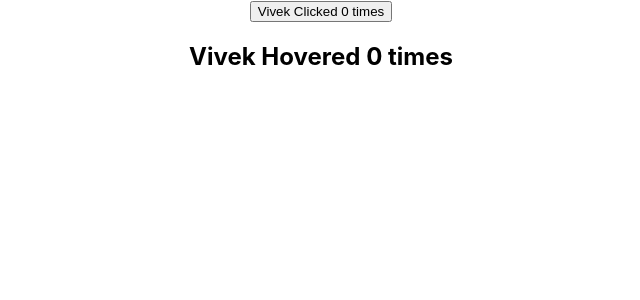
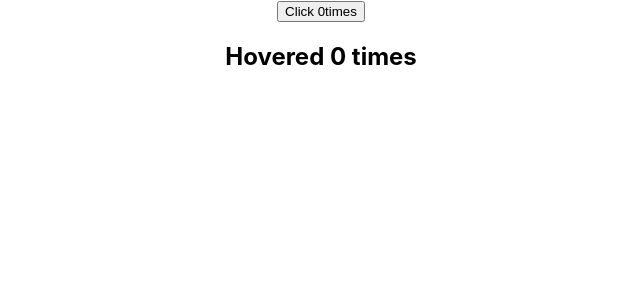
Before and after one commit to Vivek20ingh/React_tutorial, a React (Create React App) app: page / in a window 1280 px wide. Shown: the top 300 px of the page, without its empty margins (319-959 px from the left). Built offline with nearby package versions, Linux system fonts and the light colour scheme.

Commit message:
render props

```diff
--- a/src/App.js
+++ b/src/App.js
@@ -32,6 +32,8 @@
 import Errorboundr from './component1/Errorboundr';
 import ClickCounter from './component1/ClickCounter';
 import HoverCounter from './component1/HoverCounter';
+import ClickCounterTwo from './component1/ClickCounterTwo';
+import HoverCount2 from './component1/HoverCount2';
 
 
 
@@ -39,8 +41,10 @@
 
   return (
     <div className="App">
-      <ClickCounter/>
-      <HoverCounter/>
+      <ClickCounterTwo/>
+      <HoverCount2/>
+      {/* <ClickCounter/>
+      <HoverCounter/> */}
 
       {/* < Errorboundr><Hero heroName="batman"></Hero></Errorboundr>
       < Errorboundr>  <Hero heroName="Superman"></Hero></Errorboundr>
--- /dev/null
+++ b/src/component1/ClickCounterTwo.js
@@ -0,0 +1,26 @@
+import React, { Component } from 'react'
+
+ class ClickCounterTwo extends Component {
+     constructor(props) {
+         super(props)
+
+         this.state = {
+              count: 0
+         }
+     }
+
+     incrementcount =()=>{
+         this.setState(preState =>{
+             return {count : preState.count + 1}
+         })
+     }
+
+    render() {
+        const {count}=this.state
+        return (
+           <button onClick={this.incrementcount}> Click {count}times</button>
+        )
+    }
+}
+
+export default ClickCounterTwo
--- /dev/null
+++ b/src/component1/HoverCount2.js
@@ -0,0 +1,27 @@
+import React, { Component } from 'react'
+
+class HoverCount2 extends Component {
+    constructor(props) {
+        super(props)
+
+        this.state = {
+             count:0
+        }
+    }
+
+    incrementcount =()=>{
+        this.setState(preState =>{
+            return {count : preState.count + 1}
+        })
+    }
+
+
+    render() {
+        const {count} =this.state
+        return (
+            <h2 onMouseOver={this.incrementcount}>Hovered {count} times</h2>
+        )
+    }
+}
+
+export default HoverCount2
```
